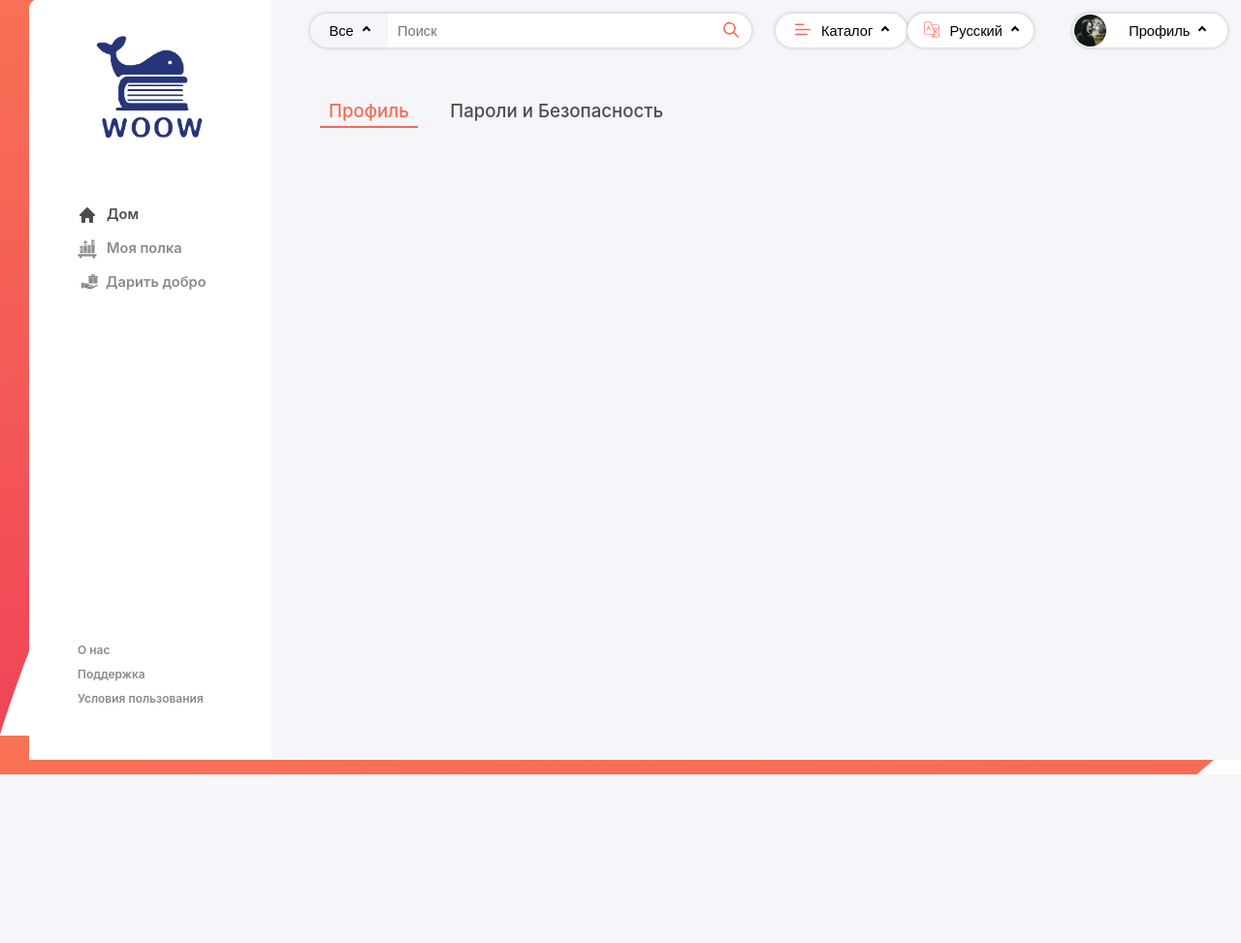
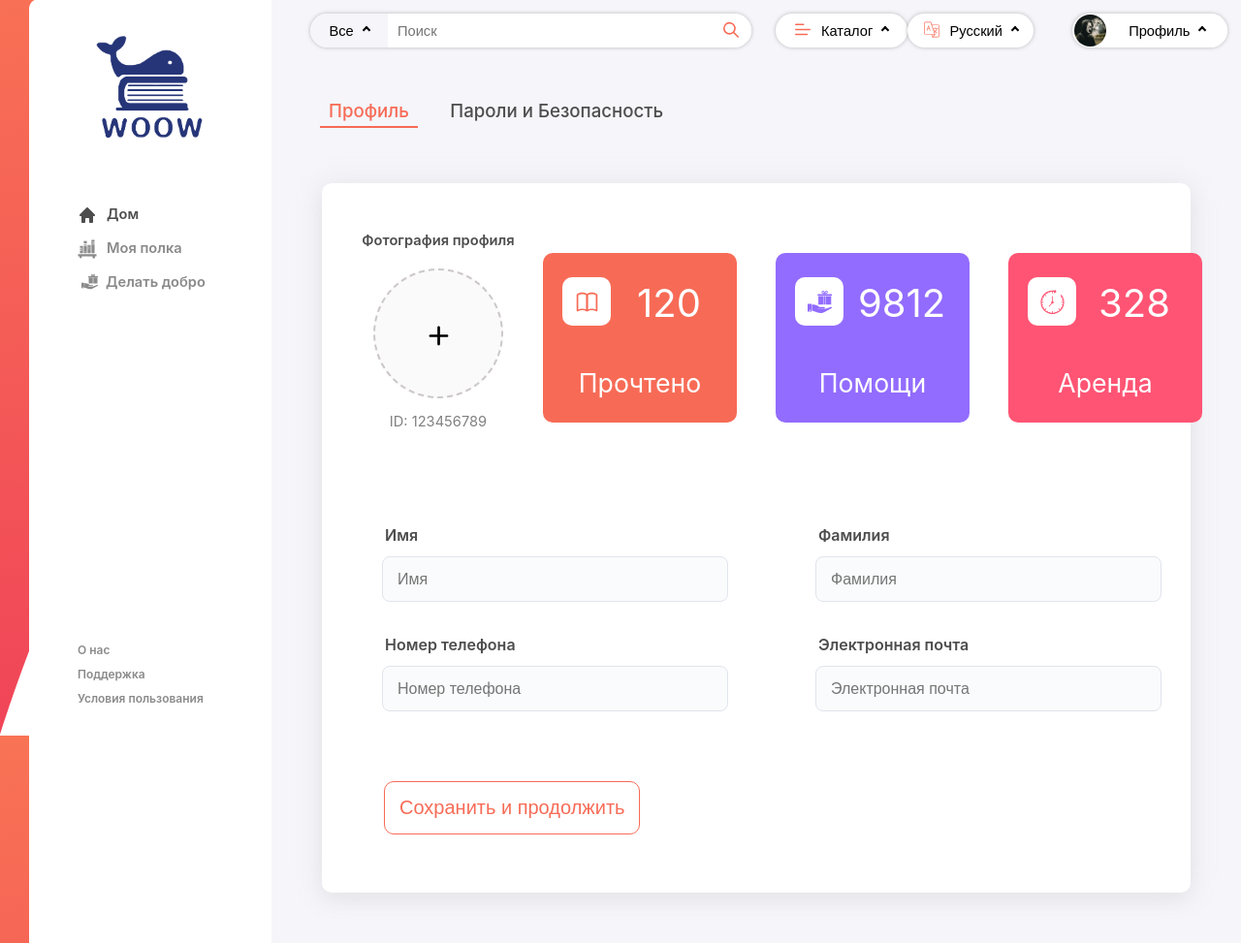
Before and after one commit to RuslanAl1mov/SocialLib, a Django app: page /profile in a window 1280 px wide; the page is wider, and only the part inside the window is pictured. Shown: the part 41-1014 px from the top of that part at 97% size. Before the commit the page ends 840 px from the top of that part, so only its background shows below. Run offline with Django 4.2, Linux system fonts and the light colour scheme.

Commit message:
Мелкий багфикс

```diff
--- a/marketplace/templates/account/user_account.html
+++ b/marketplace/templates/account/user_account.html
@@ -22,12 +22,12 @@
         <main class="main_content_layout">
             <div class="main_content_container">
 
-                <input class="radio_input" type="radio" name="tabs" id="tab_profile" checked/>
-                <label class="radio_label" for="tab_profile">Профиль</label>
-                <input class="radio_input" type="radio" name="tabs" id="tab_security"/>
-                <label class="radio_label" for="tab_security">Пароли и Безопасность</label>
+                <input class="radio_input" type="radio" name="tabs" id="tab_1" checked/>
+                <label class="radio_label" for="tab_1">Профиль</label>
+                <input class="radio_input" type="radio" name="tabs" id="tab_2"/>
+                <label class="radio_label" for="tab_2">Пароли и Безопасность</label>
 
-                <div class="tab profile">
+                <div class="tab _1_tab">
                     <div class="profile_white_block">
                         <form method="POST">
                             <div class="main_upper_block -block_space-between">
@@ -155,7 +155,7 @@
                     </div>
                 </div>
 
-                <div class="tab security">
+                <div class="tab _2_tab">
                     <div class="profile_white_block">
                         <form method="POST">
                             <div class="main_upper_block margin_left_40px margin_top_30px">
--- a/marketplace/templates/components/left_menu.html
+++ b/marketplace/templates/components/left_menu.html
@@ -31,7 +31,7 @@
                                     <use height="17px" width="17px"
                                          href="{% static 'marketplace/img/icons.svg' %}#arm_gift"></use>
                                 </svg>
-                                Дарить добро</a>
+                                Делать добро</a>
                         </dt>
                         <dt class="menu_item menu_item_invisible">
                             <a class="menu_item_link" href="#">О нас</a>
```
